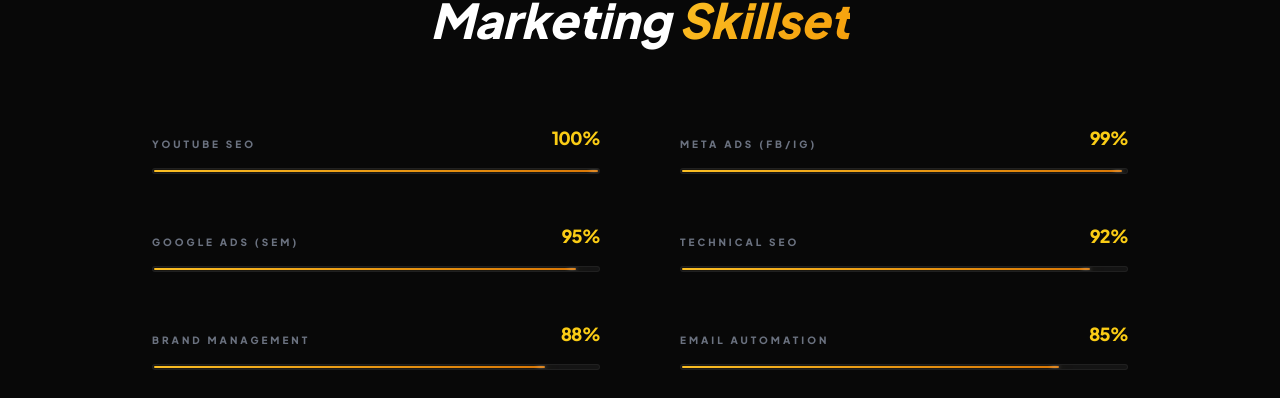
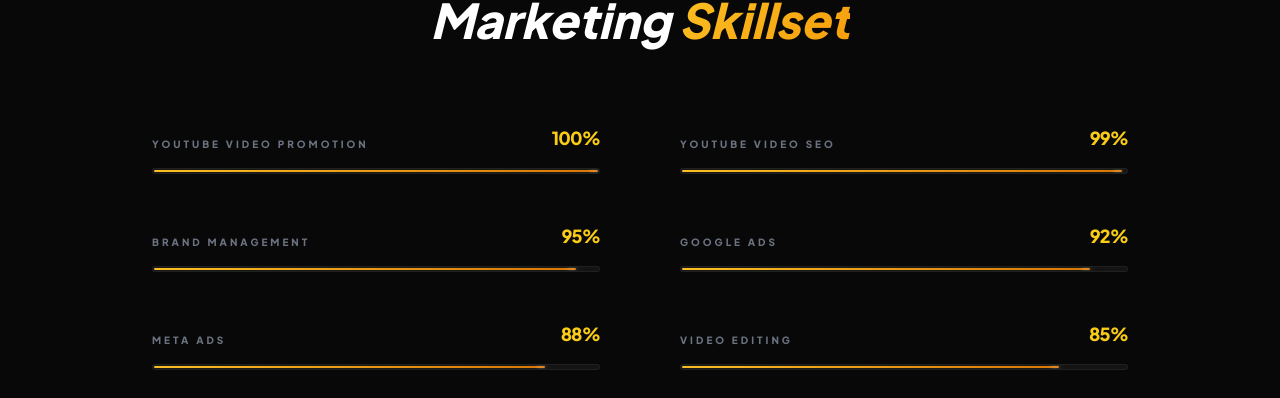
Before and after one commit to bdsujonndm-png/dmsujonbd, a React (Vite) app: page / in a window 1280 px wide. Shown: the part 4279-4677 px from the top of the page. Built offline with nearby package versions, Linux system fonts and the light colour scheme; a web font is replaced by a local one.

Commit message:
Update Skills.tsx

```diff
--- a/components/Skills.tsx
+++ b/components/Skills.tsx
@@ -2,12 +2,12 @@
 
 const Skills: React.FC = () => {
   const skills = [
-    { name: 'YouTube SEO', level: 100 },
-    { name: 'Meta Ads (FB/IG)', level: 99 },
-    { name: 'Google Ads (SEM)', level: 95 },
-    { name: 'Technical SEO', level: 92 },
-    { name: 'Brand Management', level: 88 },
-    { name: 'Email Automation', level: 85 },
+    { name: 'YouTube Video Promotion', level: 100 },
+    { name: 'YouTube Video SEO', level: 99 },
+    { name: 'Brand Management', level: 95 },
+    { name: 'Google Ads', level: 92 },
+    { name: 'Meta Ads', level: 88 },
+    { name: 'Video Editing', level: 85 },
   ];
 
   return (
```
